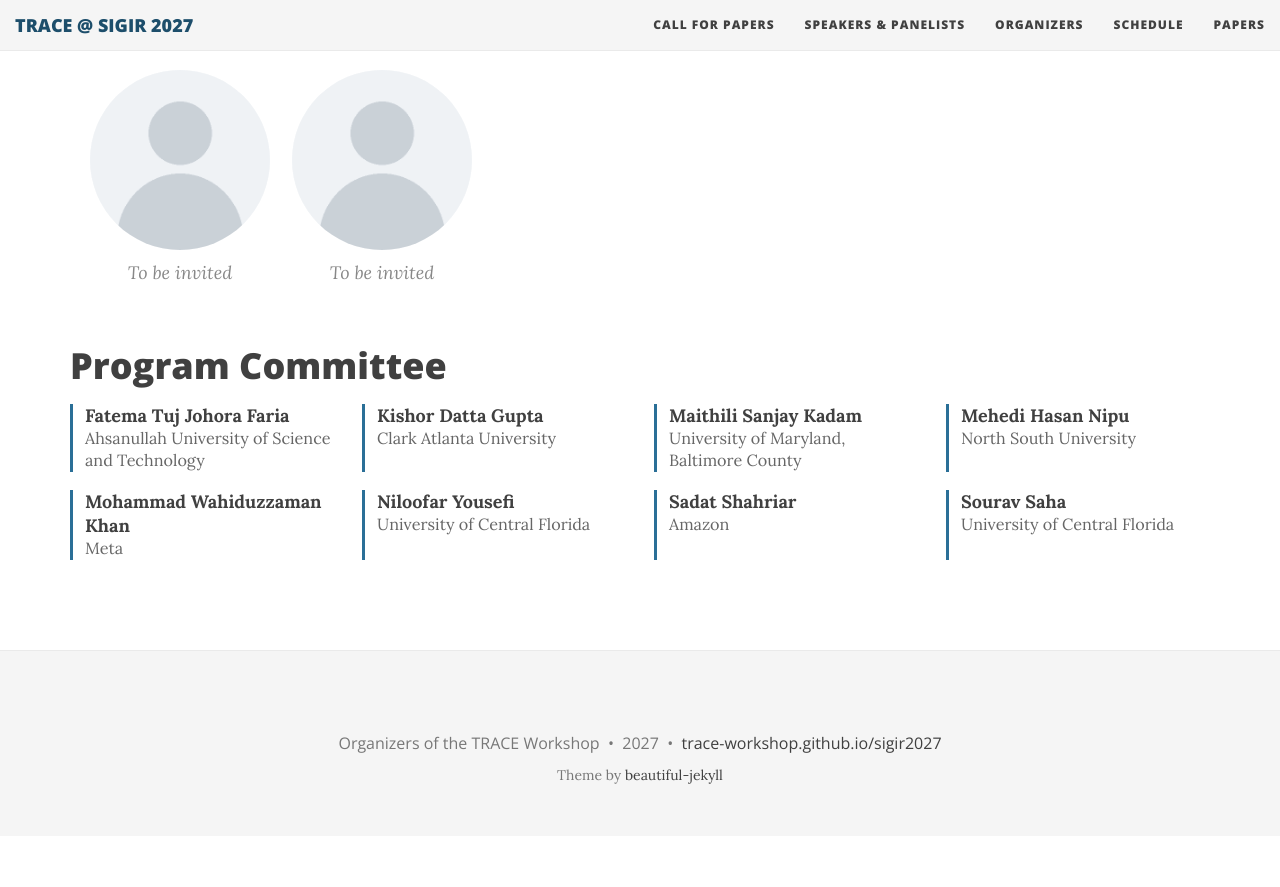
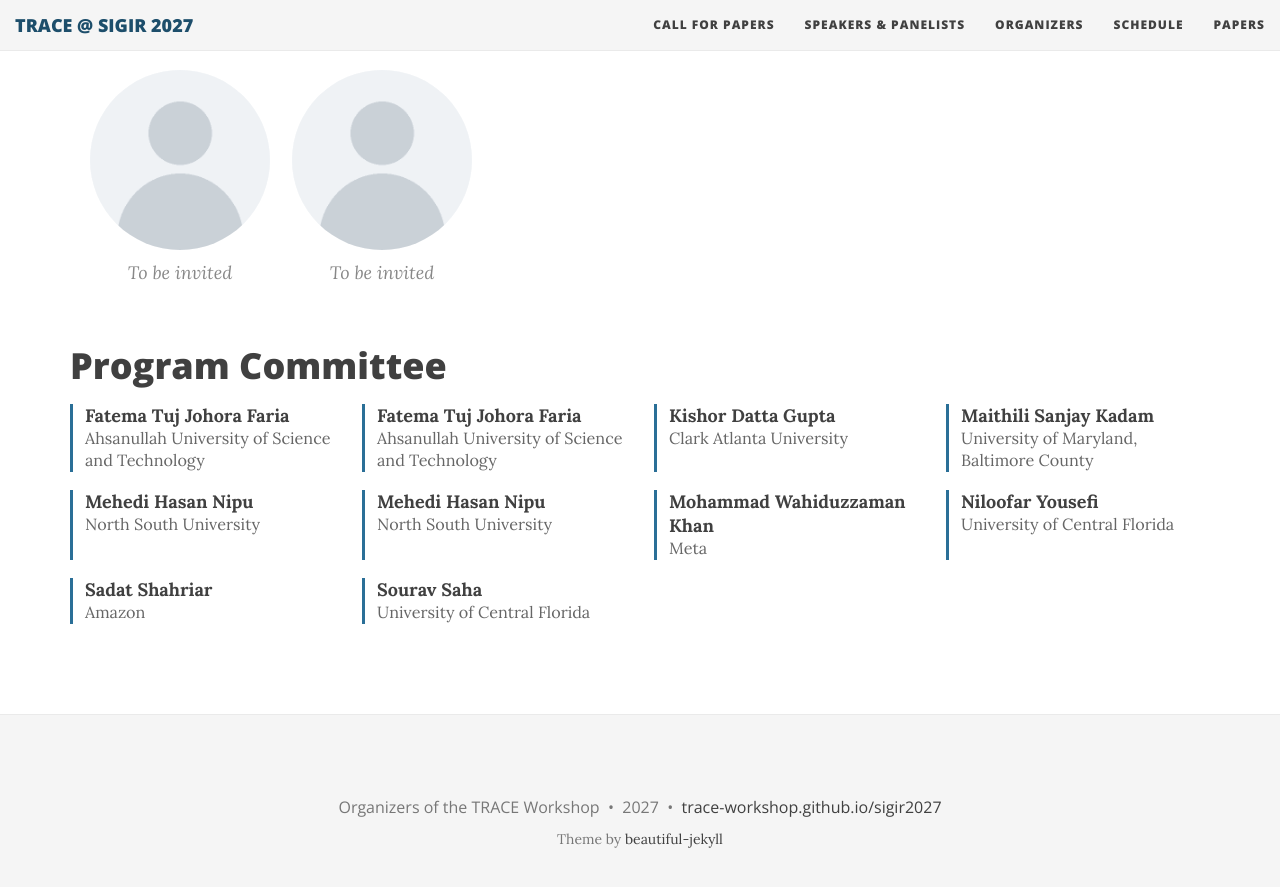
Before and after one commit to trace-workshop/sigir2027, a Jekyll site: the page built from organizers.md, in a window 1280 px wide and 900 px high, scrolled down 2194 px. Shown: the top 887 px of the window. Built offline with Jekyll 4.4.1, drawn with Linux system fonts in a browser that asks for light colours; nearby versions of some CDN libraries; before the commit the page ends 3030 px from its top, so only the background shows below that.

Commit message:
Add Mehedi Hasan Nipu and Fatema Tuj Johora Faria to the program committee

```diff
--- a/_data/program_committee.yml
+++ b/_data/program_committee.yml
@@ -17,3 +17,7 @@
   affiliation: "North South University"
 - name: "Fatema Tuj Johora Faria"
   affiliation: "Ahsanullah University of Science and Technology"
+- name: "Mehedi Hasan Nipu"
+  affiliation: "North South University"
+- name: "Fatema Tuj Johora Faria"
+  affiliation: "Ahsanullah University of Science and Technology"
```
